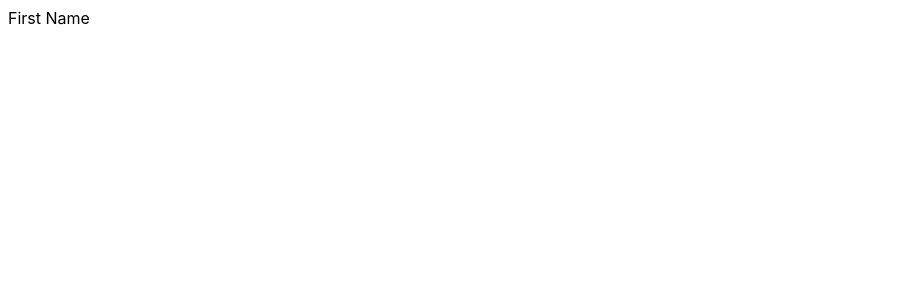
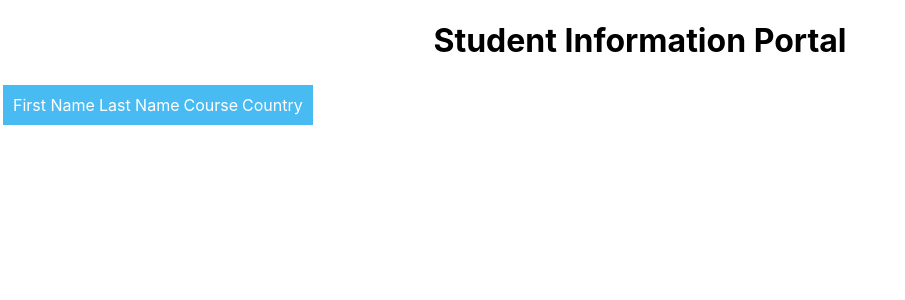
Before and after one commit to Ravindu156/Sttudent-Information-Portal, a React (Create React App) app in the folder myapp/: page / in a window 1280 px wide. Shown: the top 300 px of the page, without its empty margins (0-905 px from the left). Built offline with nearby package versions, Linux system fonts and the light colour scheme.

Commit message:
Enhance StudentTable component with student data and update table headers

```diff
--- a/myapp/src/App.js
+++ b/myapp/src/App.js
@@ -1,15 +1,17 @@
-import logo from './logo.svg';
+
 import './App.css';
 import StudentTable from './components/StudentTable';
+import {students} from './components/StudentsDb';
 
 function App() {
   return (
     <div className="App">
+      <h1>Student Information Portal</h1>
      <table>
         <tbody>
           <tr>
               <td>
-                    <StudentTable></StudentTable>
+                    <StudentTable StudentTable students={students}></StudentTable>
               </td>
 
           </tr>
--- a/myapp/src/components/StudentTable.js
+++ b/myapp/src/components/StudentTable.js
@@ -1,3 +1,5 @@
+import '../assests/CSS/compo.css'
+
 export default function StudentTable(props){
     return(
             <div className='outerDiv'>
@@ -5,9 +7,9 @@ export default function StudentTable(props){
                     <table>
                         <thread>
                             <td>First Name</td>
-                            <td> </td>
-                            <td></td>
-                            <td></td>
+                            <td> Last Name</td>
+                            <td>Course</td>
+                            <td>Country</td>
                         </thread>
 
                     </table>
```
